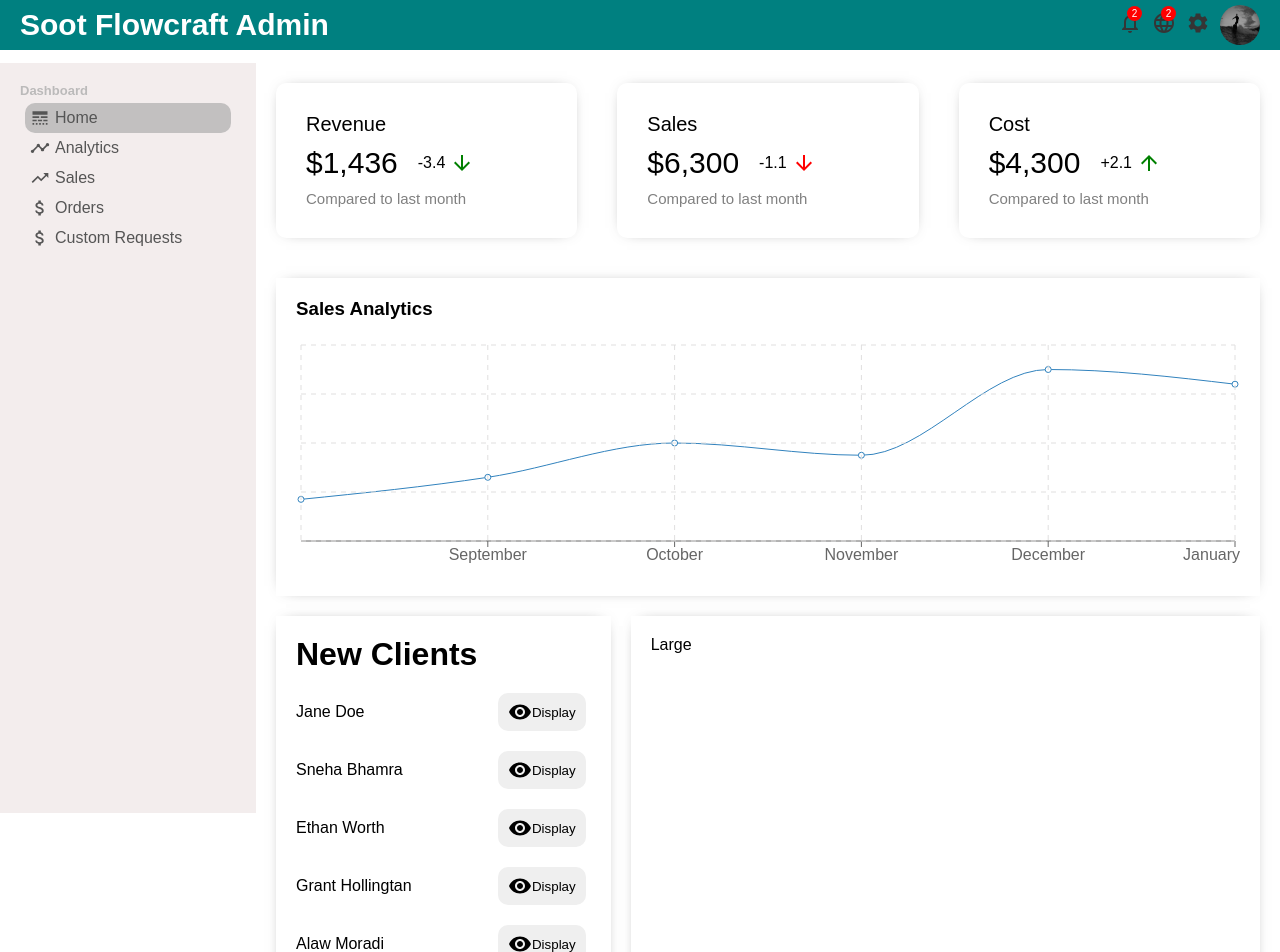
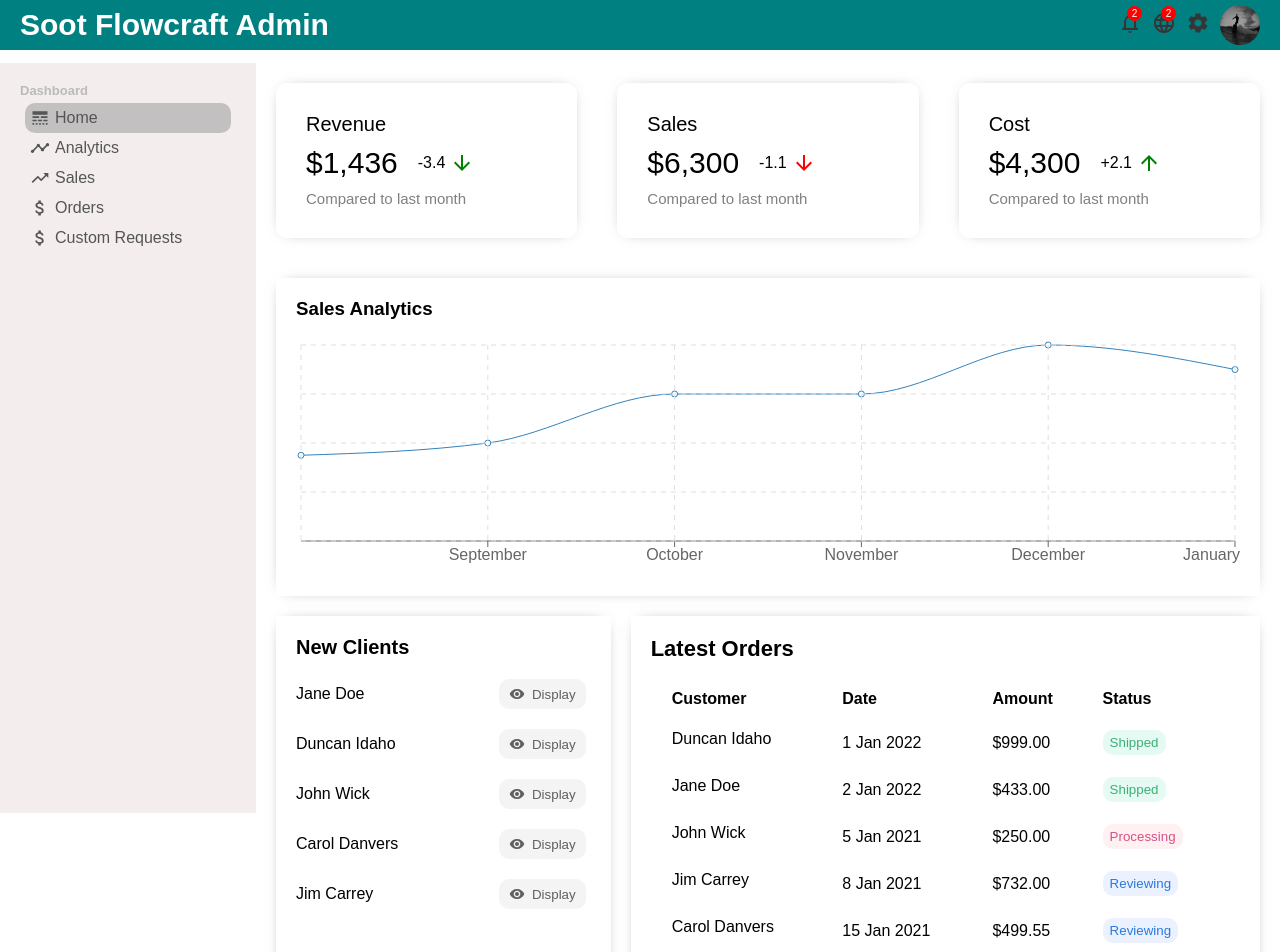
Before and after one commit to alawmoradi665/soot_flowboards-app, a React (Create React App) app in the folder admin/: page / in a window 1280 px wide. Shown: the top 952 px of the page. Built offline with nearby package versions, Linux system fonts and the light colour scheme; a web font is replaced by a local one.

Commit message:
added user widget components both small and large to home page

```diff
--- a/admin/src/components/widgetsLarge/WidgetLarge.jsx
+++ b/admin/src/components/widgetsLarge/WidgetLarge.jsx
@@ -1,9 +1,71 @@
+import { MergeType } from "@material-ui/icons";
 import "./widgetLarge.css";
 
-export default function WidgetLarge() {
+export default function WidgetLg() {
+    const Button = ({ type }) => {
+      return <button className={"widgetLgButton " + type}>{type}</button>;
+    };
     return (
-        <div className="widgetLarge">
-            Large
-        </div>
-    )
-}
+      <div className="widgetLg">
+        <h3 className="widgetLgTitle">Latest Orders</h3>
+        <table className="widgetLgTable">
+          <tr className="widgetLgTr">
+            <th className="widgetLgTh">Customer</th>
+            <th className="widgetLgTh">Date</th>
+            <th className="widgetLgTh">Amount</th>
+            <th className="widgetLgTh">Status</th>
+          </tr>
+          <tr className="widgetLgTr">
+            <td className="widgetLgUser">
+              <span className="widgetLgName">Duncan Idaho</span>
+            </td>
+            <td className="widgetLgDate">1 Jan 2022</td>
+            <td className="widgetLgAmount">$999.00</td>
+            <td className="widgetLgStatus">
+              <Button type="Shipped" />
+            </td>
+          </tr>
+          <tr className="widgetLgTr">
+            <td className="widgetLgUser">
+              <span className="widgetLgName">Jane Doe</span>
+            </td>
+            <td className="widgetLgDate">2 Jan 2022</td>
+            <td className="widgetLgAmount">$433.00</td>
+            <td className="widgetLgStatus">
+              <Button type="Shipped" />
+            </td>
+          </tr>
+          <tr className="widgetLgTr">
+            <td className="widgetLgUser">
+              <span className="widgetLgName">John Wick</span>
+            </td>
+            <td className="widgetLgDate">5 Jan 2021</td>
+            <td className="widgetLgAmount">$250.00</td>
+            <td className="widgetLgStatus">
+              <Button type="Processing" />
+            </td>
+          </tr>
+          <tr className="widgetLgTr">
+            <td className="widgetLgUser">
+              <span className="widgetLgName">Jim Carrey</span>
+            </td>
+            <td className="widgetLgDate">8 Jan 2021</td>
+            <td className="widgetLgAmount">$732.00</td>
+            <td className="widgetLgStatus">
+              <Button type="Reviewing" />
+            </td>
+          </tr>
+          <tr className="widgetLgTr">
+            <td className="widgetLgUser">
+              <span className="widgetLgName">Carol Danvers</span>
+            </td>
+            <td className="widgetLgDate">15 Jan 2021</td>
+            <td className="widgetLgAmount">$499.55</td>
+            <td className="widgetLgStatus">
+              <Button type="Reviewing" />
+            </td>
+          </tr>
+        </table>
+      </div>
+    );
+  }
--- a/admin/src/components/widgetsLarge/widgetLarge.css
+++ b/admin/src/components/widgetsLarge/widgetLarge.css
@@ -1,6 +1,56 @@
-.widgetLarge {
+.widgetLg {
     flex: 2;
     -webkit-box-shadow: 0px 0px 15px -10px rgba(0, 0, 0, 0.75);
     box-shadow: 0px 0px 15px -10px rgba(0, 0, 0, 0.75);
     padding: 20px;
-}
+  }
+
+  .widgetLgTitle {
+    font-size: 22px;
+    font-weight: 600;
+  }
+
+  .widgetLgTable{
+    width: 100%;
+    border-spacing: 20px;
+  }
+
+  .widgetLgTh{
+    text-align: left;
+    padding-top: 8px;
+  }
+
+  .widgetLgUser{
+    display: flex;
+    align-items: center;
+    font-weight: 600;
+  }
+
+  .widgetLgName{
+      font-weight: 300;
+  }
+
+  .widgetLgDate,.widgetLgAmount{
+    font-weight: 300;
+  }
+
+  .widgetLgButton {
+    padding: 5px 7px;
+    border: none;
+    border-radius: 10px;
+  }
+
+  .widgetLgButton.Shipped{
+      background-color: #e5faf2;
+      color: #3bb077;
+  }
+  .widgetLgButton.Processing{
+      background-color: #fff0f1;
+      color: #d95087;
+
+  }
+  .widgetLgButton.Reviewing{
+      background-color: #ebf1fe;
+      color: #2a7ade;
+
+  }
--- a/admin/src/components/widgetsSmall/WidgetSmall.jsx
+++ b/admin/src/components/widgetsSmall/WidgetSmall.jsx
@@ -13,48 +13,48 @@
                         </span>
                     </div>
                     <button className="widgetButton">
-                        <Visibility />
+                        <Visibility className="Icon"/>
                         Display
                     </button>
                 </li>
                 <li className="widgetListItem">
                     <div className="widgetUser">
                         <span className="widgetUsername">
-                            Sneha Bhamra
+                            Duncan Idaho
                         </span>
                     </div>
                     <button className="widgetButton">
-                        <Visibility />
+                        <Visibility className="Icon"/>
                         Display
                     </button>
                 </li><li className="widgetListItem">
                     <div className="widgetUser">
                         <span className="widgetUsername">
-                            Ethan Worth
+                            John Wick
                         </span>
                     </div>
                     <button className="widgetButton">
-                        <Visibility />
+                        <Visibility className="Icon"/>
                         Display
                     </button>
                 </li><li className="widgetListItem">
                     <div className="widgetUser">
                         <span className="widgetUsername">
-                            Grant Hollingtan
+                            Carol Danvers
                         </span>
                     </div>
                     <button className="widgetButton">
-                        <Visibility />
+                        <Visibility className="Icon"/>
                         Display
                     </button>
                 </li><li className="widgetListItem">
                     <div className="widgetUser">
                         <span className="widgetUsername">
-                            Alaw Moradi
+                            Jim Carrey
                         </span>
                     </div>
                     <button className="widgetButton">
-                        <Visibility />
+                        <Visibility className="Icon" />
                         Display
                     </button>
                 </li>
--- a/admin/src/components/widgetsSmall/widgetSmall.css
+++ b/admin/src/components/widgetsSmall/widgetSmall.css
@@ -7,7 +7,7 @@
 }
 
 .widgetTitle {
-    font-size: 32px;
+    font-size: 20px;
     font-weight: 600;
 }
 
@@ -47,8 +47,15 @@
     border-radius: 10px;
     padding: 7px 10px;
     cursor: pointer;
+    color: rgba(56, 56, 56, 0.788);
+    background-color: rgba(245, 244, 244, 0.933);
 }
 
 .widgetButton.active, .widgetButton:hover {
     background-color: rgb(194, 192, 192);
 }
+
+.Icon{
+    font-size: 16px !important;
+    margin-right: 7px;
+}
--- a/admin/src/pages/home/home.css
+++ b/admin/src/pages/home/home.css
@@ -1,6 +1,5 @@
 .home {
     flex: 4;
-
 }
 
 .homeWidgets{
--- a/admin/src/sampleData.js
+++ b/admin/src/sampleData.js
@@ -1,26 +1,26 @@
 export const userData = [
     {
       name: 'August',
-        sales: 17,
+        sales: 7,
       },
     {
       name: 'September',
-        sales: 26,
+        sales: 8,
       },
     {
       name: 'October',
-      sales: 40,
+      sales: 12,
     },
     {
       name: 'November',
-      sales: 35,
+      sales: 12,
     },
     {
       name: 'December',
-      sales: 70,
+      sales: 16,
     },
     {
       name: 'January',
-      sales: 64,
+      sales: 14,
     },
 ];
```
